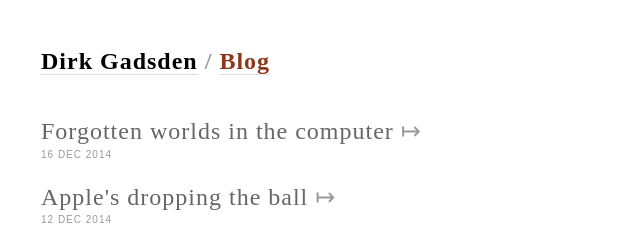
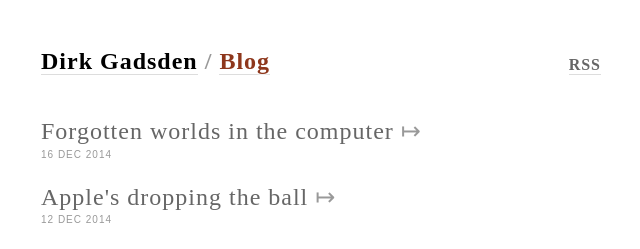
Before and after one commit to dirk/dirk.to, a Jekyll site: the page built from blog/index.html, in a window 1280 px wide. Shown: the top 249 px of the page, without its empty margins (319-959 px from the left). Built offline with Jekyll 4.4.1, drawn with Linux system fonts in a browser that asks for light colours; Markdown is read by kramdown in place of the engine named in the settings; comment, search, counter and statistics services are not loaded.

Commit message:
Add RSS link to header

```diff
--- a/_layouts/blog.html
+++ b/_layouts/blog.html
@@ -21,6 +21,8 @@
     <div id="container" class="blog">
       <header>
         <h1><a href="/">{{ site.name }}</a> / <a href="/blog/" class="blog">Blog</a></h1>
+        <a href="{{ site.url }}/feed.xml" class="rss">RSS</a>
+
         {% comment %}<a class="extra" href="/">home</a>{% endcomment %}
       </header>
 
--- a/css/blog.css
+++ b/css/blog.css
@@ -21,6 +21,9 @@ header .rss {
 }
 header .rss:hover {color: #333;}
 
+/*.header a.extra {color: #aaa; margin-left: 1em;}
+.header a.extra:hover {color: #000;}*/
+
 /*
 a         {color: #00a;}
 a:hover   {color: #000;}
@@ -37,10 +40,12 @@ a:visited {color: #a0a;}
   font-size: 80%;
   display: none;
 }*/
-h2,      .posts h3 {font-size: 2.4em; line-height: 1.4; font-weight: 400; letter-spacing: 1px; /*margin: 0 0 0.1em 0;*/}
-h2 a,    .posts h3 a {color: #666; text-decoration: none;}
-h2 span, .posts h3 span {color: #999; font-family: Arial, sans-serif;}
-.meta, .posts .date {color: #999; font-family: Arial, sans-serif; letter-spacing: 1px; text-transform: uppercase;}
+h2,              .posts h3 {font-size: 2.4em; line-height: 1.4; font-weight: 400; letter-spacing: 1px; /*margin: 0 0 0.1em 0;*/}
+h2 a,            .posts h3 a {color: #666; text-decoration: none;}
+h2 a span,       .posts h3 a span {color: #999; font-family: Arial, sans-serif;}
+h2 a:hover,      .posts h3 a:hover,
+h2 a:hover span, .posts h3 a:hover span {color: #333;}
+.meta,           .posts .date {color: #999; font-family: Arial, sans-serif; letter-spacing: 1px; text-transform: uppercase;}
 .meta {margin-bottom: 2em;}
 
 .post {font-size: 1.7em; font-family: Georgia, serif; color: #333; line-height: 1.6;}
```
